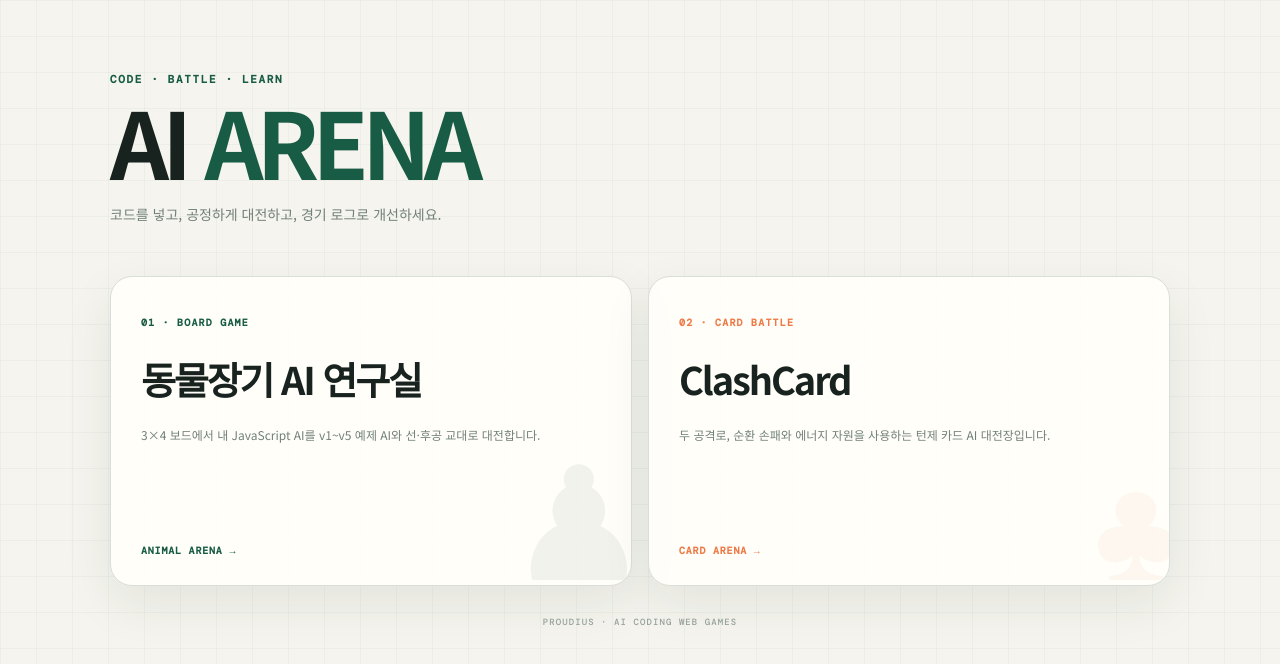
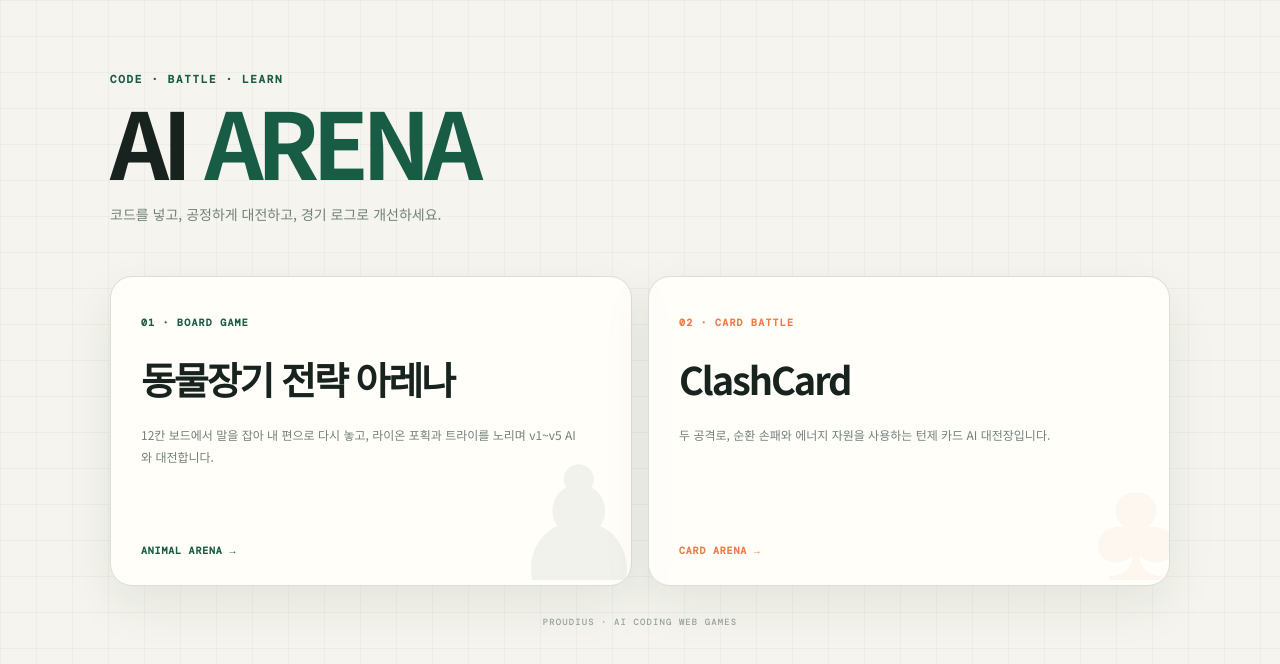
Before and after one commit to bythecodex2025/AIArena, a plain HTML site: page index.html in a window 1280 px wide. Drawn offline with nearby package versions, Linux system fonts and the light colour scheme.

Commit message:
Refresh animal arena copy on landing page

```diff
--- a/index.html
+++ b/index.html
@@ -18,8 +18,8 @@
     <section class="arena-grid" aria-label="AI 게임 선택">
       <a class="arena-card animal" href="animal/">
         <span>01 · BOARD GAME</span>
-        <strong>동물장기 AI 연구실</strong>
-        <p>3×4 보드에서 내 JavaScript AI를 v1~v5 예제 AI와 선·후공 교대로 대전합니다.</p>
+        <strong>동물장기 전략 아레나</strong>
+        <p>12칸 보드에서 말을 잡아 내 편으로 다시 놓고, 라이온 포획과 트라이를 노리며 v1~v5 AI와 대전합니다.</p>
         <b>ANIMAL ARENA →</b>
       </a>
       <a class="arena-card card" href="card/">
```
